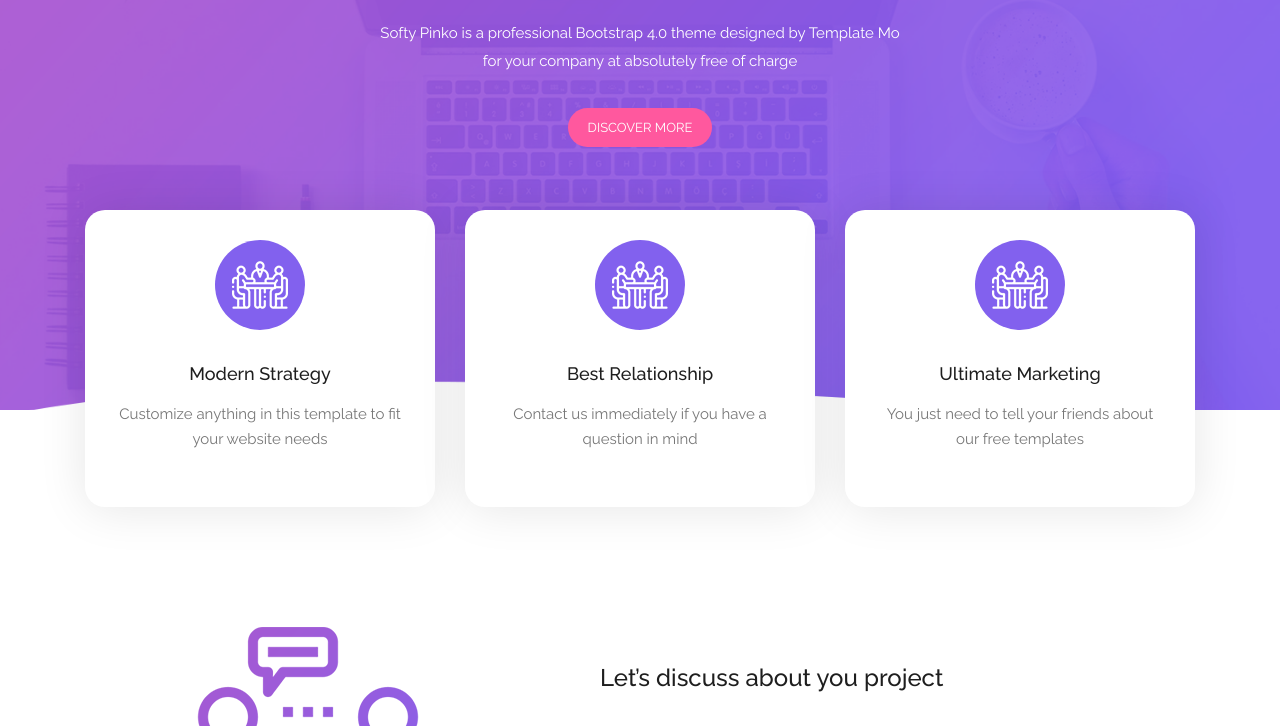
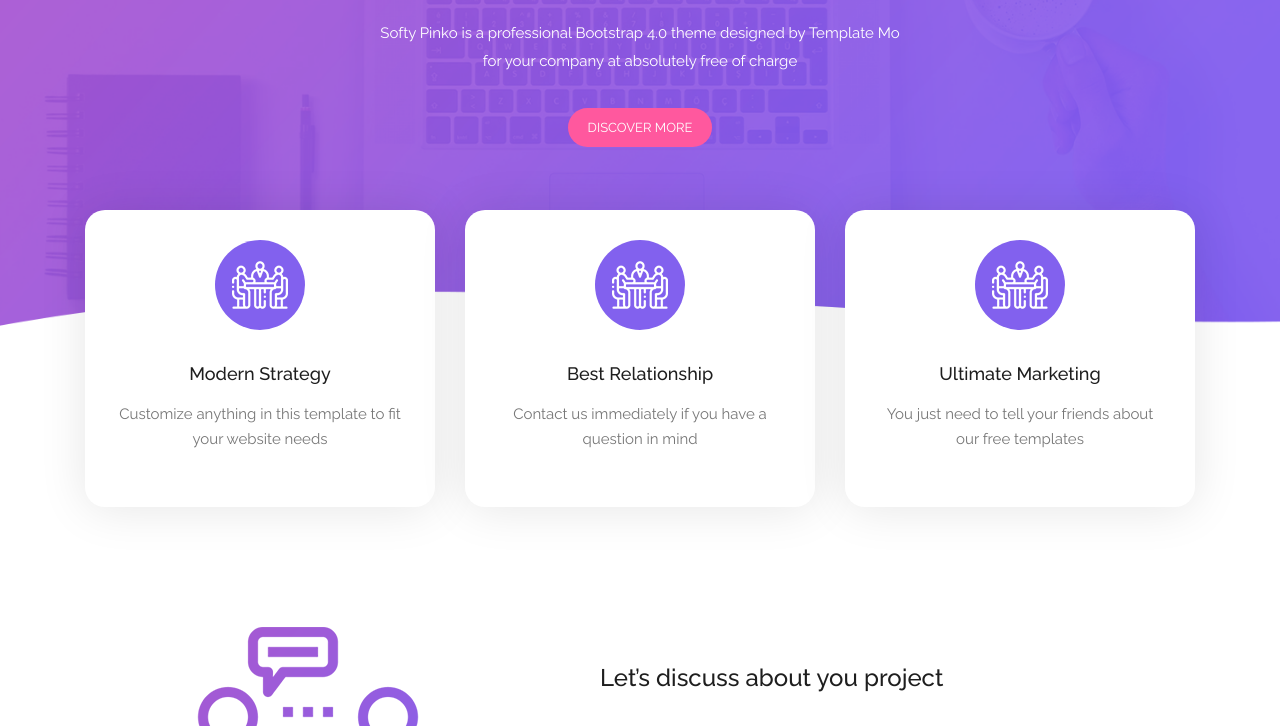
Before and after one commit to nguyendangcuong201004/Project-2, a plain HTML site: page index.html in a window 1280 px wide. Shown: the part 390-1116 px from the top of the page. Drawn offline with nearby package versions, Linux system fonts and the light colour scheme.

Commit message:
Update Project 2

```diff
--- a/assets/css/styles.css
+++ b/assets/css/styles.css
@@ -70,7 +70,7 @@
     width: auto;
     background-size: cover;
     background-repeat: no-repeat;
-    background-position: center bottom -90px ;
+    background-position: center center ;
     display: flex;
     justify-content: center;
     align-items: center;
```
